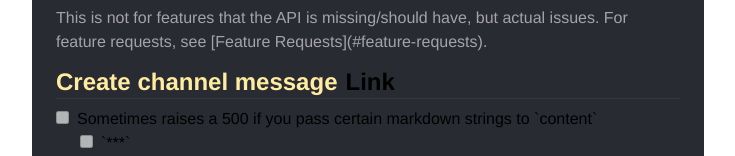
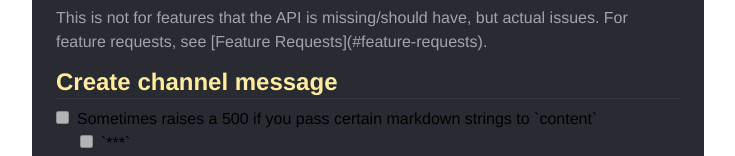
Before and after one commit to GuildedAPI/bot-api-issues, a React (Create React App) app: page / in a window 1280 px wide. Shown: the part 158-314 px from the top of the page, without its empty margins (272-1007 px from the left). Built offline with nearby package versions, Linux system fonts and the light colour scheme; a web font is replaced by a local one.

Commit message:
feat: use link emoji

```diff
--- a/src/App.tsx
+++ b/src/App.tsx
@@ -65,10 +65,13 @@ const Index: React.FC = () => {
                         id={item.operationId}
                         className='target:bg-guilded-gilded/[0.05] py-1 px-2 -mx-2 rounded'
                       >
-                        <h1 className='font-bold text-2xl flex'>
+                        <h1 className='font-bold text-2xl flex group'>
                           <Link href={url}>{item.operationSummary}</Link>
-                          <a href={`#${item.operationId}`} className='ml-2'>
-                            Link
+                          <a
+                            href={`#${item.operationId}`}
+                            className='opacity-0 group-hover:opacity-100 transition text-lg my-auto ml-2'
+                          >
+                            &#x1f517;
                           </a>
                         </h1>
                         <hr className='mb-2 border-guilded-gray' />
```
